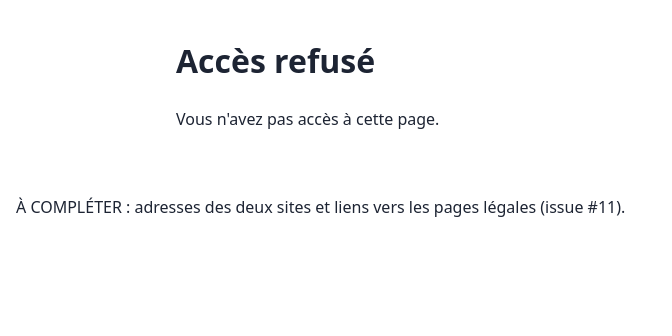
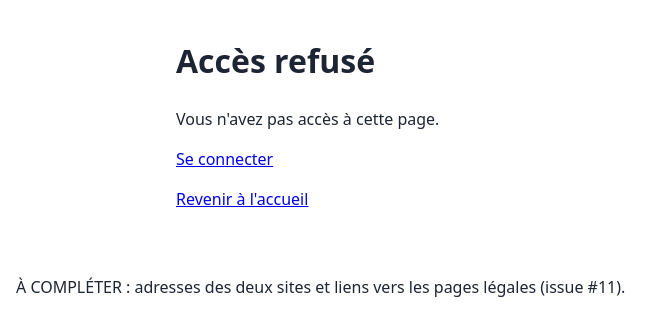
Before and after one commit to enc-bessieres/alumni, a Django app: template templates/403.html in a window 1280 px wide. Shown: the part 56-392 px from the top of the page, without its empty margins (0-672 px from the left). Run offline with Django 5.2, Linux system fonts and the light colour scheme; the template is opened without the code that fills it: most values are stand-ins (such as "Sample title", 1, 10 or a date in 2020).

Commit message:
Aligne la page Accès refusé sur le gabarit de Steeve

```diff
--- a/templates/403.html
+++ b/templates/403.html
@@ -9,4 +9,8 @@
 {% else %}
   <p>Vous n'avez pas accès à cette page.</p>
 {% endif %}
+{% if not user.is_authenticated %}
+  <p><a href="{{ url_connexion }}?next={{ request.path|urlencode }}">Se connecter</a></p>
+{% endif %}
+<p><a href="{% url 'accueil:index' %}">Revenir à l'accueil</a></p>
 {% endblock %}
```
